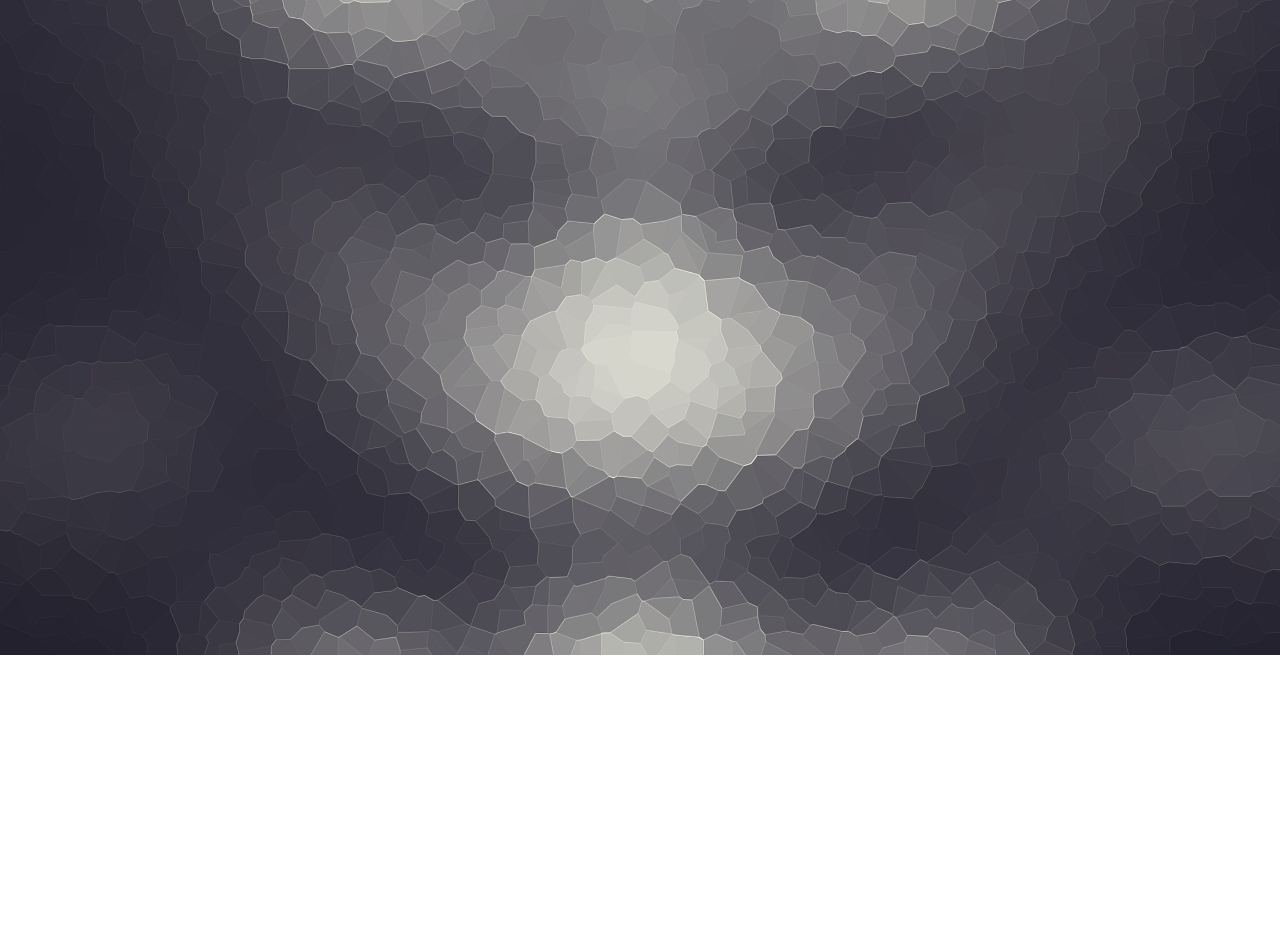
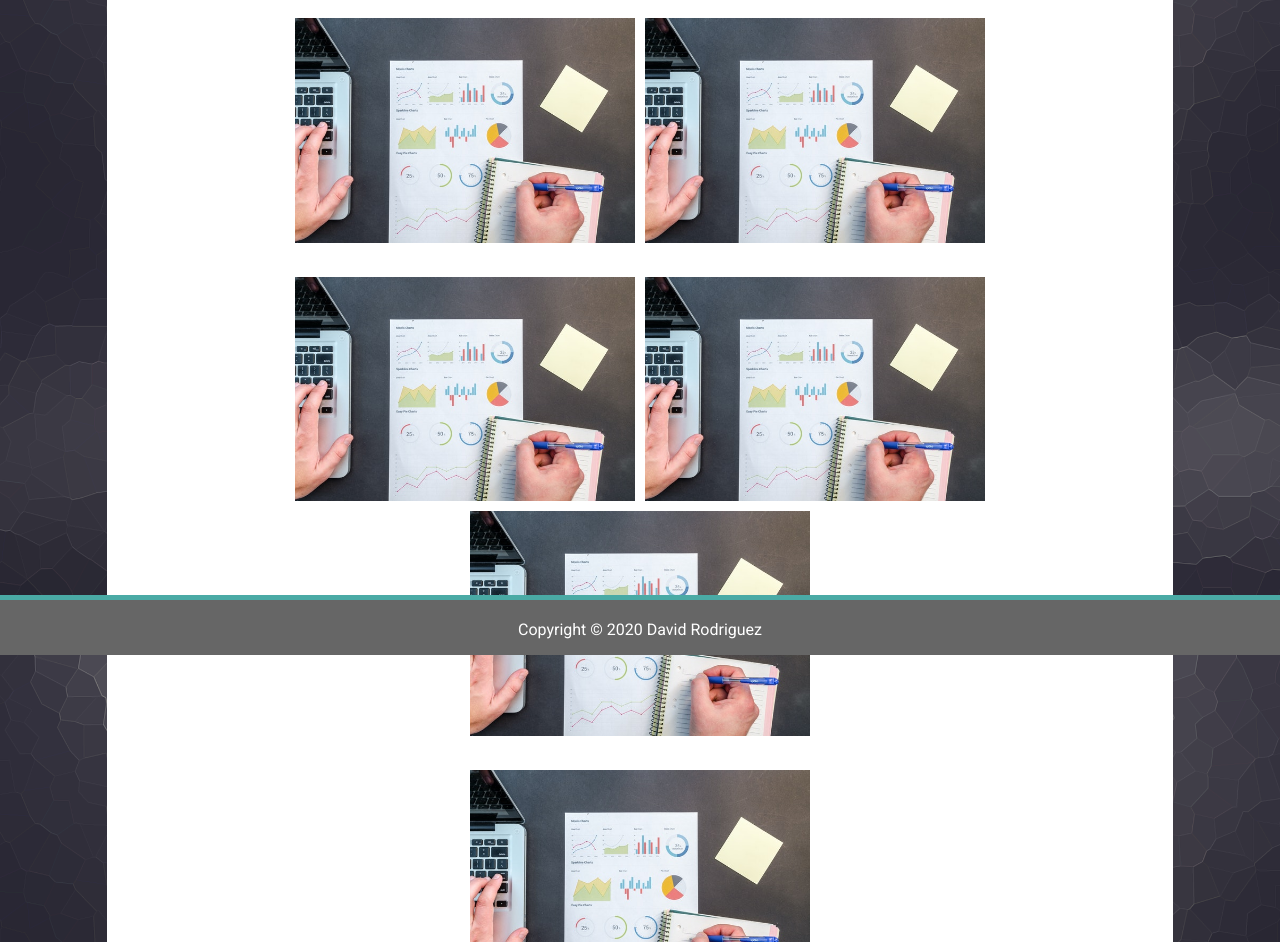
Before and after one commit to davidsaulrodriguez/responsive-portfolio-hw, a website: page src/portfolio.html in a window 1280 px wide. Shown: the part 145-1087 px from the top of the page. Before the commit the page ends 800 px from the top, so only its background shows below. Drawn offline with nearby package versions, Linux system fonts and the light colour scheme; files that its build step writes are made by us from their sources; files whose address does not match are found by name.

Commit message:
add portfolio page and image for portfolion gallery

```diff
--- a/src/portfolio.html
+++ b/src/portfolio.html
@@ -40,6 +40,40 @@
 
   <!-- Navigation End -->
 
+  <!-- Start of main content -->
+
+  <main>
+    <div class="col-sm-10 offset-sm-1 mt-3 bg-white rounded mx-auto">
+      <header>
+        <h1 class="col-12 h1 mt-3">Portfolio</h1>
+      </header>
+      <hr>
+      <section class="d-flex flex-row flex-wrap justify-content-center">
+        <div class="d-flex flex-column">
+            <img src="./assets/imgs/pexels-lukas-669615.jpg" alt="Project 1 Cover Image" class="img-fluid">
+          <br>
+          <img src="./assets/imgs/pexels-lukas-669615.jpg" alt="Project 2 Cover Image" class="img-fluid">
+        </div>
+        <div class="d-flex flex-column">
+          <img src="./assets/imgs/pexels-lukas-669615.jpg" alt="Project 3 Cover Image" class="img-fluid">
+          <br>
+          <img src="./assets/imgs/pexels-lukas-669615.jpg" alt="Project 4 Cover Image" class="img-fluid">
+        </div>
+        <div class="d-flex flex-column">
+          <img src="./assets/imgs/pexels-lukas-669615.jpg" alt="Project 5 Cover Image" class="img-fluid">
+          <br>
+          <img src="./assets/imgs/pexels-lukas-669615.jpg" alt="Project 6 Cover Image" class="img-fluid">
+        </div>
+      </section>
+    </div>
+  </main>
+
+  <!-- End of main content -->
+
+  <!-- Start of Footer -->
+  <footer class="footer">Copyright &copy; 2020 David Rodriguez</footer>
+  <!-- End of Footer -->
+
   <!-- Required JS tags for Bootstrap 4 -->
   <script src="./assets/js/jquery.min.js" charset="utf-8"></script>
   <script src="./assets/js/popper.min.js" charset="utf-8"></script>
--- a/src/scss/main.scss
+++ b/src/scss/main.scss
@@ -22,6 +22,14 @@ body {
   background-size: cover;
   margin-bottom: 60px;
   font-family: $text-font;
+}
+
+img {
+  margin: 5px;
+}
+
+.flex-column {
+  max-width : 350px;
 }
 
 .bg-dark {
```
Also changed, not shown: portfolio.html (+34 -0 lines), assets/css/main.min.css, assets/imgs/pexels-lukas-669615.jpg (added), src/imgs/pexels-lukas-669615.jpg (added).
